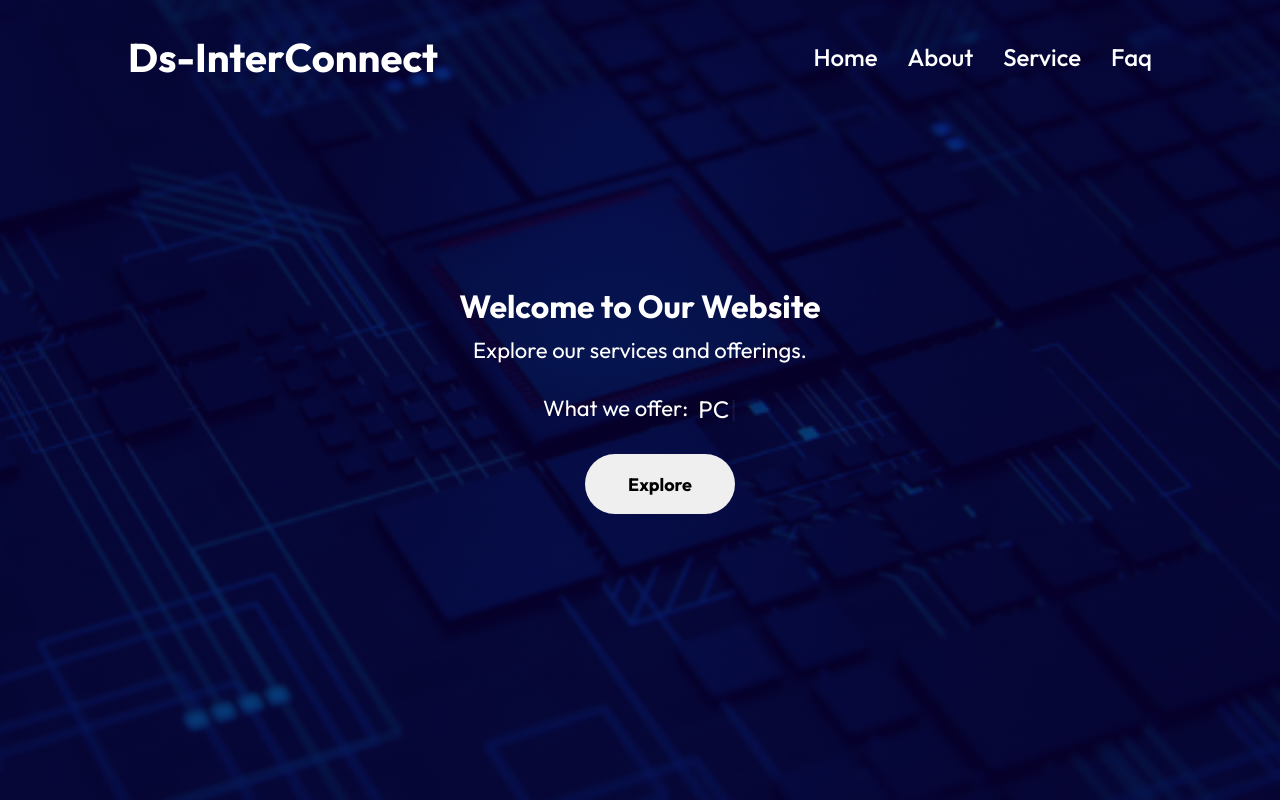
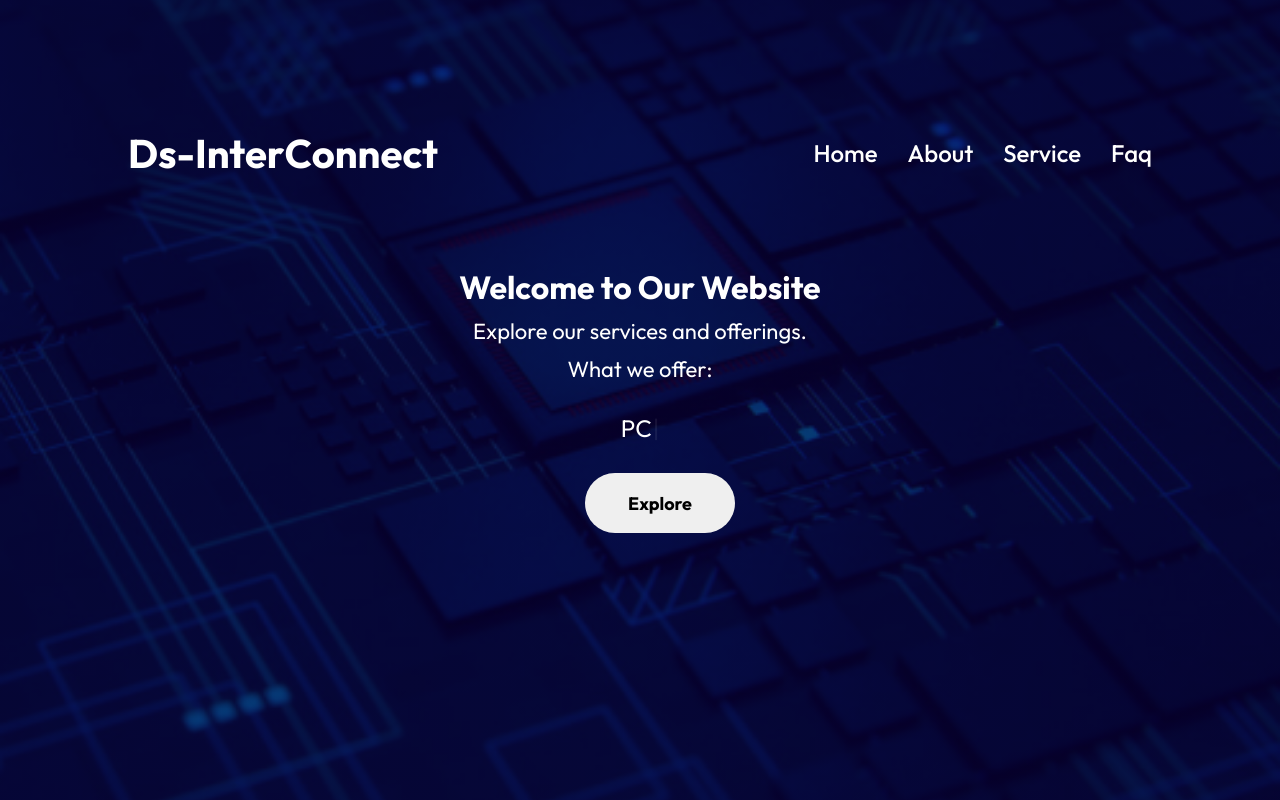
Before and after one commit to Gowthamstack/ds-project, a React (Vite) app: page / in a window 1280 px wide. Shown: the top 800 px of the page. Built offline with nearby package versions, Linux system fonts and the light colour scheme.

Commit message:
Navbar Some Changes

```diff
--- a/src/Component/Home/MainBanner/MainBanner.css
+++ b/src/Component/Home/MainBanner/MainBanner.css
@@ -60,3 +60,20 @@
   padding: 20px;
 }
 }
+@media (max-width: 375px) {
+  .MainBanner {
+    padding-left: 20px;
+    padding-right: 20px;
+  }
+  .MainBanner h1 {
+    font-size: 24px;
+  }
+  .MainBanner p {
+    font-size: 18px;
+  }
+  .MainBanner button {
+    width: 120px;
+    height: 35px;
+    font-size: 16px;
+  }
+}
--- a/src/Component/Home/MainBanner/MainBanner.jsx
+++ b/src/Component/Home/MainBanner/MainBanner.jsx
@@ -7,8 +7,8 @@ const MainBanner = () => {
     <div className="MainBanner">
       <h1>Welcome to Our Website</h1>
       <p>Explore our services and offerings.</p>
+       <p>What we offer:</p>
       <div className="typewriter-effect">
-        <p>What we offer:</p>
          <Typewriter options={{ strings: ["Drone Assembly.", "PCB Designing.", "Telemetry.","Embeded System Testing."], autoStart: true, loop: true }} />
       </div>
       <button className="main-banner-button">Explore</button>
--- a/src/Navbar/Navbar.css
+++ b/src/Navbar/Navbar.css
@@ -8,10 +8,16 @@
   top: 0;
   color:#fff;
   z-index: 10;
-  padding-left: 10%;
-  padding-right: 10%;
-  margin: 2rem 0px;
+  padding: 10%;
+  background-color: transparent;
+  transition: background-color 0.3s ease-in-out;
 }
+
+.navbar.scrolled {
+  background-color: blue;
+  transition: background-color 0.3s ease-in-out;
+}
+
 .logo {
   font-size: 40px;
   font-weight: bold;
--- a/src/Navbar/Navbar.jsx
+++ b/src/Navbar/Navbar.jsx
@@ -1,4 +1,4 @@
-import React, { useState, useRef } from "react";
+import React, { useState, useRef,useEffect } from "react";
 import { NavLink } from "react-router-dom";
 import { assests } from "../assets/assests.js";
 import "./Navbar.css";
@@ -6,13 +6,29 @@ import "./Navbar.css";
 const Navbar = () => {
   const ref = useRef(null);
   const [isMenuOpen, setIsMenuOpen] = useState(false);
+  const [scrolled,setScrolled]=useState(false);
 
   const handleMenu = () => {
     setIsMenuOpen(!isMenuOpen);
   };
 
+  useEffect(() => {
+    const handleScroll = () => {
+      if (window.scrollY > 20) {
+        setScrolled(true);
+      } else {
+        setScrolled(false);
+      }
+    };
+
+    window.addEventListener("scroll", handleScroll);
+    return () => {
+      window.removeEventListener("scroll", handleScroll);
+    };
+  }, []);
+
   return (
-    <nav className="navbar">
+    <nav className={`navbar ${scrolled ? "scrolled" : ""}`}>
       <h1 className="logo">Ds-InterConnect</h1>
 
       <div className="nav-links">
```
